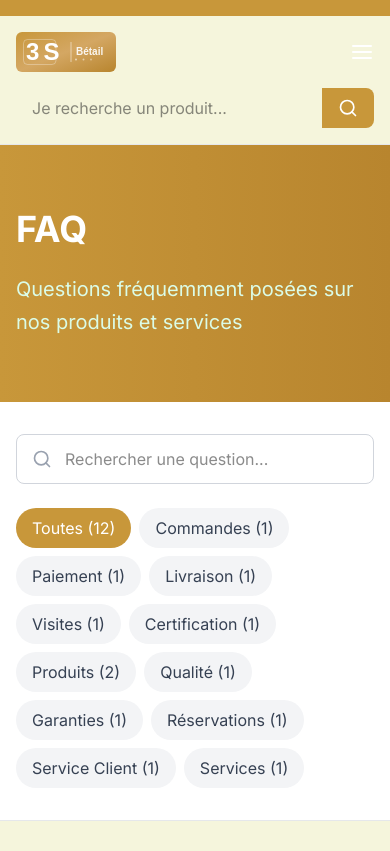
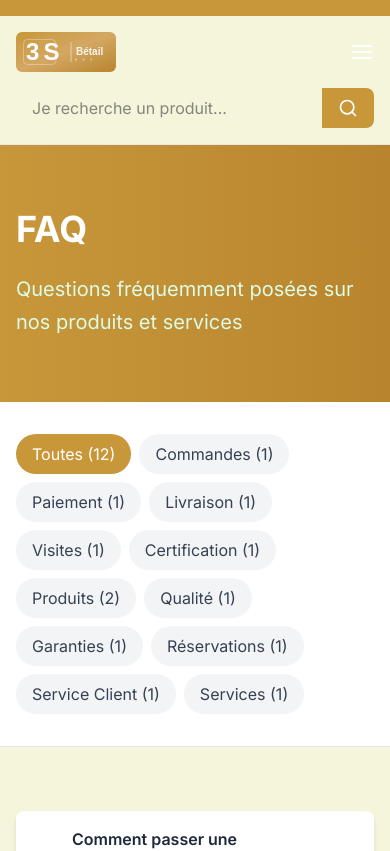
Before and after one commit to ArifD06/3S_Betail, a Next.js app: page /faq in a window 390 px wide. Shown: the top 851 px of the page. Built offline with nearby package versions, Linux system fonts and the light colour scheme.

Commit message:
Mise à jour mobile3

```diff
--- a/app/faq/page.tsx
+++ b/app/faq/page.tsx
@@ -103,7 +103,6 @@ const categories = Array.from(new Set(faqs.map(faq => faq.category)))
 export default function FAQPage() {
   const [expandedItems, setExpandedItems] = useState<number[]>([])
   const [selectedCategory, setSelectedCategory] = useState<string>('Toutes')
-  const [searchTerm, setSearchTerm] = useState('')
 
   const toggleItem = (id: number) => {
     setExpandedItems(prev =>
@@ -115,9 +114,7 @@ export default function FAQPage() {
 
   const filteredFAQs = faqs.filter(faq => {
     const matchesCategory = selectedCategory === 'Toutes' || faq.category === selectedCategory
-    const matchesSearch = faq.question.toLowerCase().includes(searchTerm.toLowerCase()) ||
-                         faq.answer.toLowerCase().includes(searchTerm.toLowerCase())
-    return matchesCategory && matchesSearch
+    return matchesCategory
   })
 
   return (
@@ -138,17 +135,6 @@ export default function FAQPage() {
       <section className="py-8 bg-white border-b border-gray-200">
         <div className="container mx-auto px-4">
           <div className="max-w-4xl mx-auto">
-            {/* Search Bar */}
-            <div className="relative mb-6">
-              <FiSearch className="absolute left-4 top-1/2 -translate-y-1/2 text-gray-400 text-xl" />
-              <input
-                type="text"
-                placeholder="Rechercher une question..."
-                value={searchTerm}
-                onChange={(e) => setSearchTerm(e.target.value)}
-                className="w-full pl-12 pr-4 py-3 border border-gray-300 rounded-lg focus:outline-none focus:ring-2 focus:ring-[#C8973A]"
-              />
-            </div>
 
             {/* Category Filter */}
             <div className="flex flex-wrap gap-2">
```
